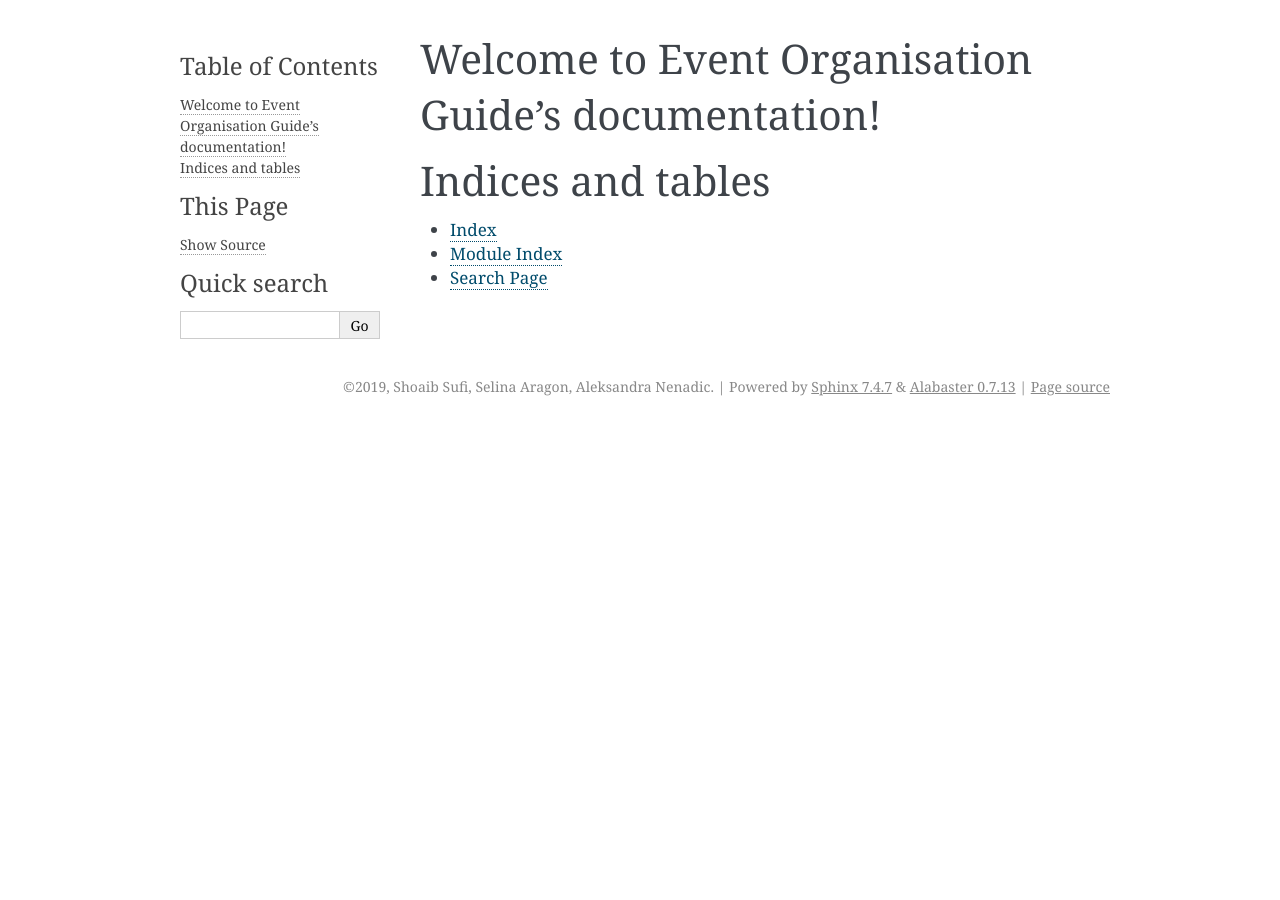
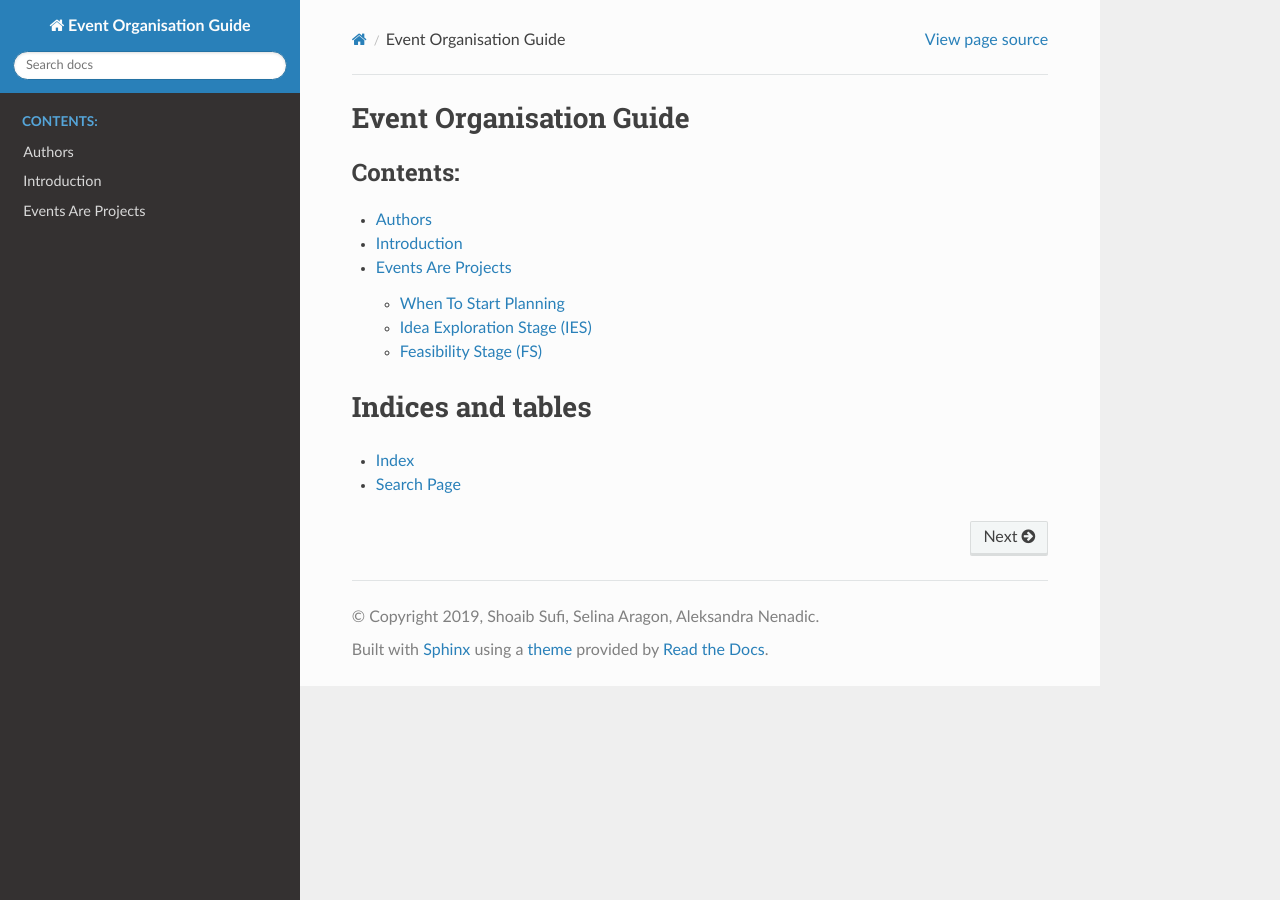
Before and after one commit to softwaresaved/event-organisation-guide, a Sphinx documentation site: the page built from docs/index.rst, in a window 1280 px wide. Built offline with Sphinx 7.4.7 and the Read the Docs theme 2.0.0, drawn with Linux system fonts in a browser that asks for light colours.

Commit message:
using a new theme

```diff
--- a/docs/conf.py
+++ b/docs/conf.py
@@ -74,7 +74,10 @@ pygments_style = 'sphinx'
 # The theme to use for HTML and HTML Help pages.  See the documentation for
 # a list of builtin themes.
 #
-html_theme = 'alabaster'
+#html_theme = 'alabaster'
+html_theme = "sphinx_rtd_theme"
+html_theme_path = ["_themes", ]
+
 
 # Theme options are theme-specific and customize the look and feel of a theme
 # further.  For a list of options available for each theme, see the
--- a/docs/index.rst
+++ b/docs/index.rst
@@ -3,12 +3,17 @@
    You can adapt this file completely to your liking, but it should at least
    contain the root `toctree` directive.
 
-Welcome to Event Organisation Guide's documentation!
-====================================================
+Event Organisation Guide
+========================
 
 .. toctree::
    :maxdepth: 2
    :caption: Contents:
+
+   eog/authors
+   eog/introduction
+   eog/events-are-projects
+
 
 
 
```
Also changed, not shown: other parts of docs/index.rst (+0 -1 lines).
